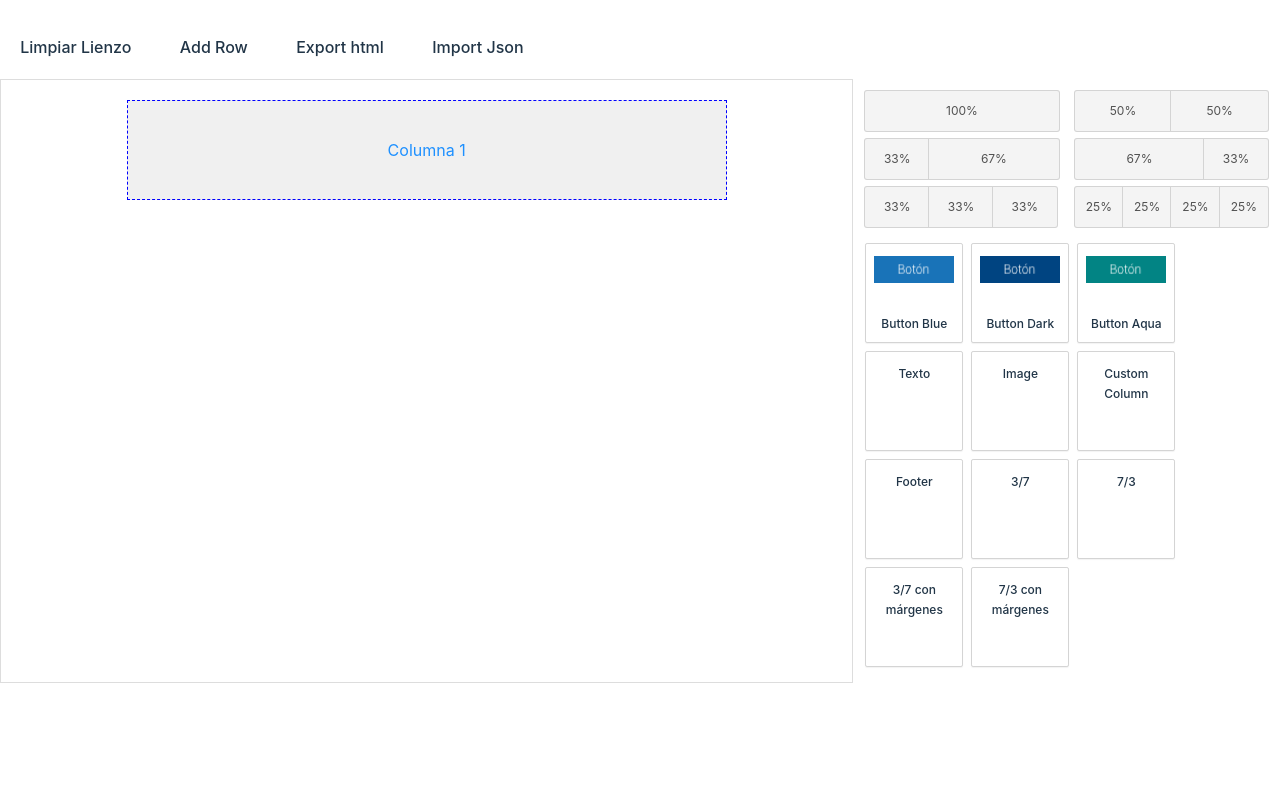
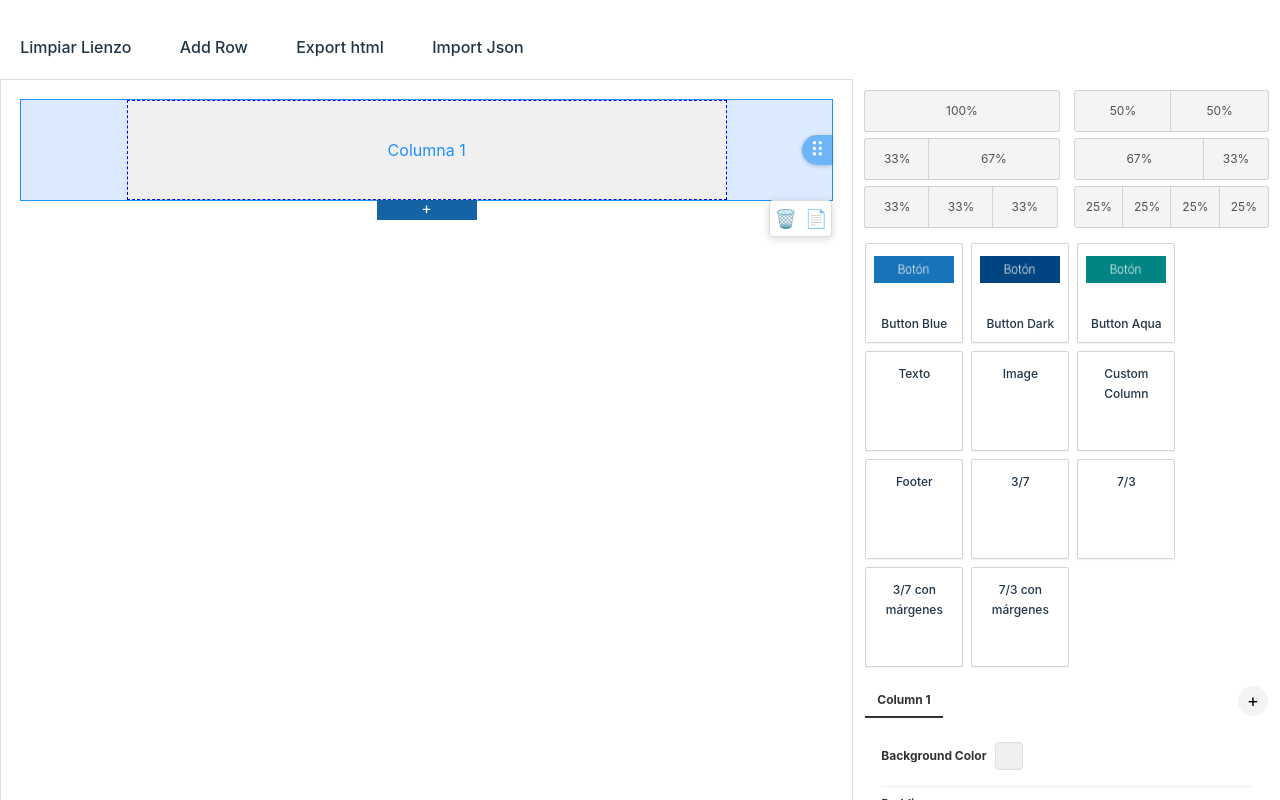
Before and after one commit to mvierapac/custom-email-editor, a Vue app: page / in a window 1280 px wide. Shown: the top 800 px of the page. Built offline with nearby package versions, Linux system fonts and the light colour scheme; what @ckeditor/ckeditor5-vue would draw is missing.

Commit message:
add row button added on canvas

```diff
--- a/src/components/MjmlEditor.vue
+++ b/src/components/MjmlEditor.vue
@@ -12,7 +12,7 @@
           v-for="(row, rowIndex) in rows"
           :key="rowIndex"
           :class="['row', { 'row-selected': row.isSelected }, {'z-index-row': this.selectedRowIndex === rowIndex}, getColumnClass(row.columns.length, row.columns[0].width)]"
-          @click="selectRow(rowIndex)"
+          @click="selectRow(rowIndex, $event)"
           @dragover.prevent="handleDragOverRow(rowIndex)"
           @drop="handleDropRow(rowIndex)"
 
@@ -27,6 +27,8 @@
           >
             <span class="drag-icon">⠿</span>
           </div>
+
+          <AddRowButton v-if="rowIndex === rows.length -1 && row.isSelected" @add-row="addRow"/>
 
           <!-- Panel de acciones de la fila -->
           <div
@@ -166,6 +168,8 @@ import ButtonPropertiesPanel from './lateralPanelComponents/ButtonPropertiesPane
 import TextPropertiesPanel from './lateralPanelComponents/TextPropertiesPanel.vue'
 import ImagePropertiesPanel from './lateralPanelComponents/ImagePropertiesPanel.vue'
 
+import AddRowButton from './auxiliarComponents/AddRowButton.vue'
+
 import BlockRenderer from './BlockRenderer.vue'
 
 import {generateTextButtonStructure, generateFooterStructure, generateThreeSevenStructure, generateSevenThreeStructure, generateThreeSevenWithMarginStructure, generateSevenThreeWithMarginStructure } from '../generateBlocksFunctions'
@@ -175,6 +179,7 @@ export default {
   mounted () {
     // Intercepta todos los clics en enlaces dentro del editor
     this.$refs.editorContainer.addEventListener('click', this.preventLinkNavigation)
+    this.selectRow(0)
   },
 
   beforeUnmount () {
@@ -191,7 +196,8 @@ export default {
     ToolsPanel,
     ButtonPropertiesPanel,
     TextPropertiesPanel,
-    ImagePropertiesPanel
+    ImagePropertiesPanel,
+    AddRowButton
   },
   data () {
     return {
@@ -388,6 +394,7 @@ export default {
       this.selectedRowIndex = null
       this.activeColumn = null
       this.selectedBlock = null
+      this.selectRow(0)
     },
     addRow () {
       this.rows.push({
@@ -446,8 +453,8 @@ export default {
 
       console.log(`Fila ${rowIndex} duplicada en la posición ${rowIndex + 1}.`);
     },
-    selectRow (index) {
-      const clickedElement = event.target.closest('.block-wrapper') // Detecta si el clic fue en un bloque
+    selectRow (index, event) {
+      const clickedElement = event?.target.closest('.block-wrapper') // Detecta si el clic fue en un bloque
 
       if (clickedElement) {
         // Si el clic fue en un bloque, no seleccionamos la fila
--- /dev/null
+++ b/src/components/auxiliarComponents/AddRowButton.vue
@@ -0,0 +1,37 @@
+<template>
+    <button class="add-row-button" @click.stop="emitAddRow">
+      <!-- review change for bbva-icon -->
+      +
+    </button>
+  </template>
+
+  <script>
+  export default {
+    data() {
+      return {
+      };
+    },
+    methods: {
+      emitAddRow() {
+        this.$emit('add-row');
+      },
+    }
+  };
+  </script>
+
+  <style scoped>
+    .add-row-button {
+      position: absolute;
+      display: flex;
+      align-items: end;
+      justify-content: center;
+      left: calc(50% - 50px);
+      bottom: -20px;
+      z-index: 100;
+      width: 100px;
+      height: 20px;
+      background-color: #1464A5;
+      color: #fff;
+      cursor: pointer;
+    }
+  </style>
```
